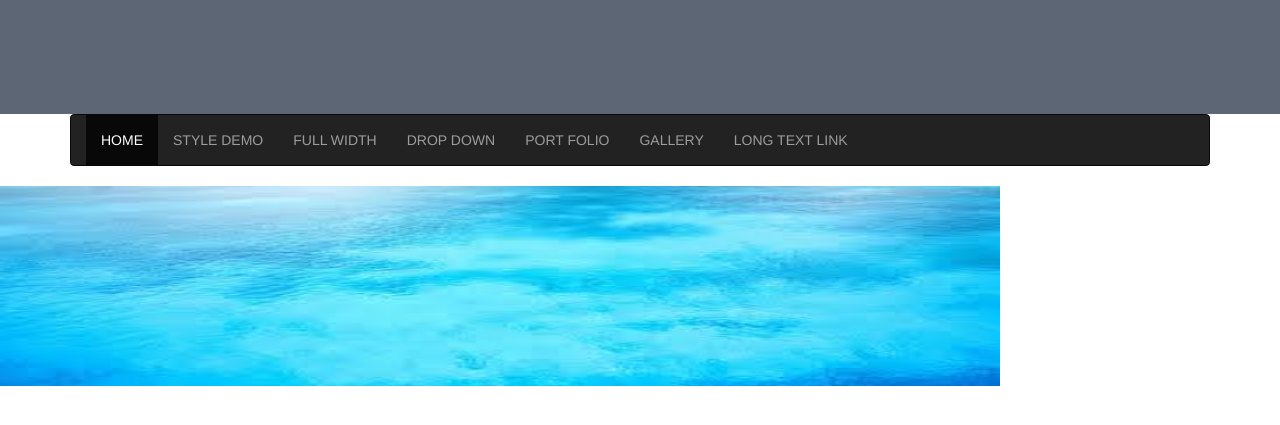
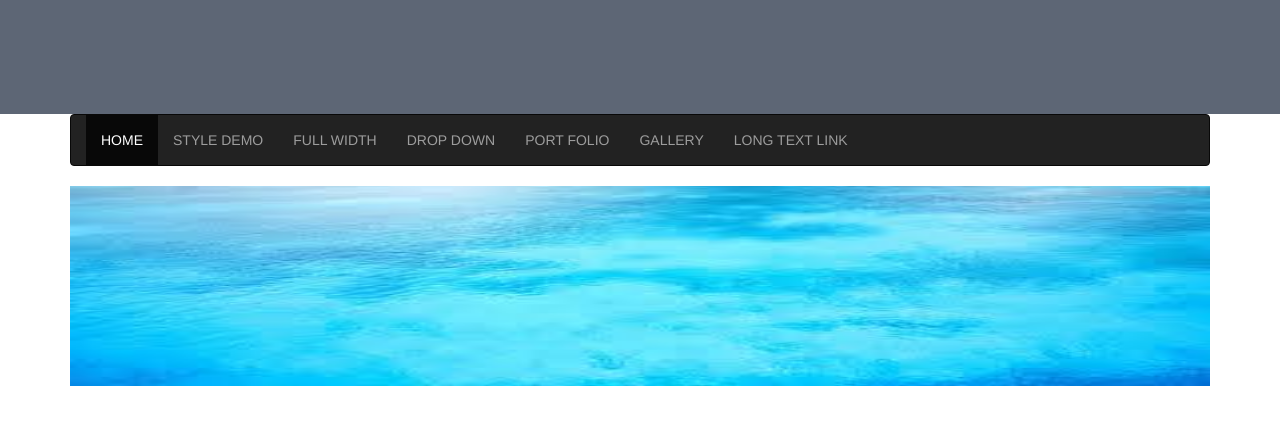
Before and after one commit to riyajoseph4/new, a plain HTML site: page form3.html in a window 1280 px wide. Shown: the part 161-586 px from the top of the page. Drawn offline with nearby package versions, Linux system fonts and the light colour scheme.

Commit message:
add background image

```diff
--- a/form3.html
+++ b/form3.html
@@ -66,9 +66,10 @@
 			    </ul>
 			  </div>
 			</nav>
+			<div class="image">
+							<img src="pic3.jpeg" width="100%" height="200px"></div>
+
 		</div>
-						<div class="image">
-							<img src="pic3.jpeg" width="1000px" height="200px"></div>
 
 
 
```
